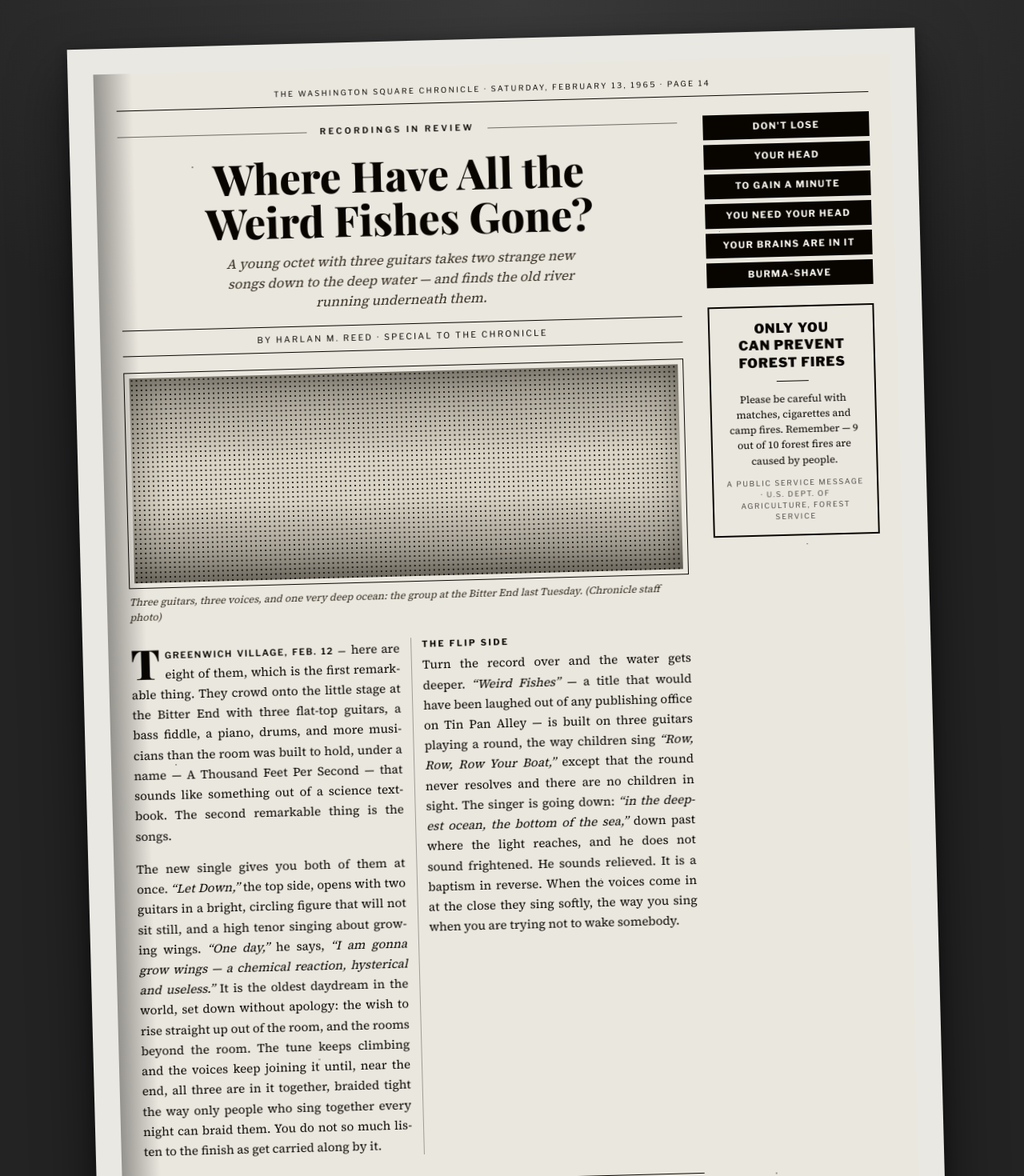
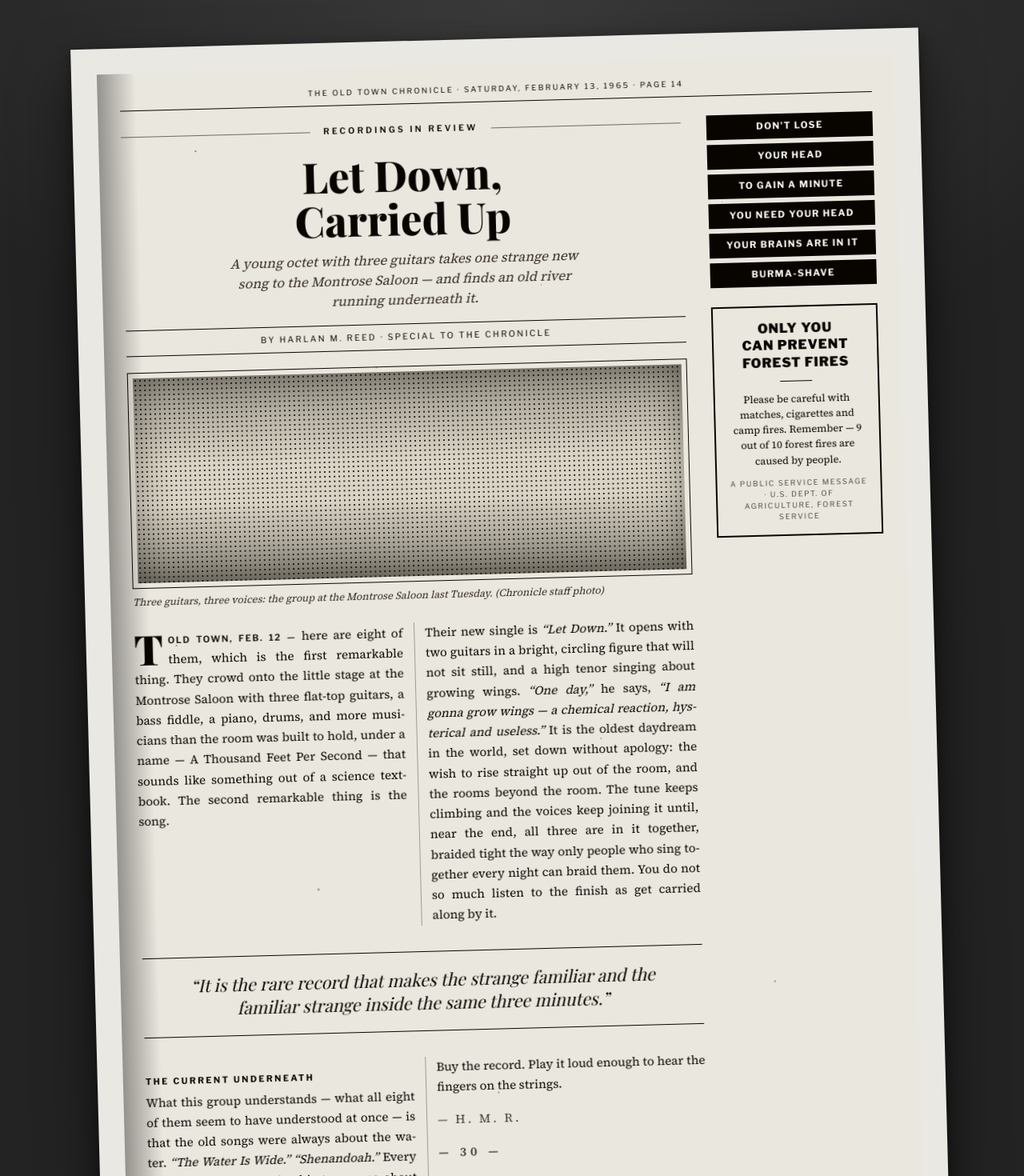
Before and after one commit to topher416/fmnogg.in, a Next.js app: page /weird-fishes in a window 1280 px wide. Shown: the top 1470 px of the page at 80% size. Built offline with nearby package versions, Linux system fonts and the light colour scheme; a web font is replaced by a local one.

Commit message:
Weird Fishes page: Chicago/Montrose pass, Weird Fishes omitted

```diff
--- a/src/app/[album]/[track]/page.tsx
+++ b/src/app/[album]/[track]/page.tsx
@@ -74,7 +74,7 @@ export default async function TrackPage({
 
         <VideoPlayer src={r2Video(track)} title={track.title} color={album.color} />
 
-        {track.slug === "weird-fishes-arpeggi" ? (
+        {track.slug === "let-down" ? (
           <p className="mt-4 text-right font-mono text-[0.6rem] uppercase tracking-[0.14em] text-white/25">
             <Link
               href="/weird-fishes"
--- a/src/app/weird-fishes/page.tsx
+++ b/src/app/weird-fishes/page.tsx
@@ -15,7 +15,7 @@ const body = Source_Serif_4({
 });
 
 export const metadata: Metadata = {
-  title: "Where Have All the Weird Fishes Gone?",
+  title: "Let Down, Carried Up",
   description:
     "From the Arts & Leisure section, Saturday, February 13, 1965: a review of a young octet's new single.",
   alternates: { canonical: "/weird-fishes" },
@@ -117,7 +117,7 @@ export default function WeirdFishesPage() {
               color: INK,
             }}
           >
-            The Washington Square Chronicle · Saturday, February 13, 1965 ·
+            The Old Town Chronicle · Saturday, February 13, 1965 ·
             Page 14
           </div>
 
@@ -145,18 +145,18 @@ export default function WeirdFishesPage() {
                 className="mt-5 text-center font-[family-name:var(--font-playfair)] font-extrabold leading-[1.04]"
                 style={{ fontSize: "clamp(1.9rem, 4.6vw, 3.3rem)", color: INK }}
               >
-                Where Have All the
+                Let Down,
                 <br />
-                Weird Fishes Gone?
+                Carried Up
               </h1>
 
               <p
                 className="mx-auto mt-3 max-w-[50ch] text-center font-[family-name:var(--font-body-serif)] italic"
                 style={{ fontSize: "1.05rem", lineHeight: 1.5, color: "#3d362b" }}
               >
-                A young octet with three guitars takes two strange new songs
-                down to the deep water — and finds the old river running
-                underneath them.
+                A young octet with three guitars takes one strange new song to
+                the Montrose Saloon — and finds an old river running
+                underneath it.
               </p>
 
               <p
@@ -204,8 +204,8 @@ export default function WeirdFishesPage() {
                     color: "#3d362b",
                   }}
                 >
-                  Three guitars, three voices, and one very deep ocean: the
-                  group at the Bitter End last Tuesday. (Chronicle staff photo)
+                  Three guitars, three voices: the group at the Montrose Saloon
+                  last Tuesday. (Chronicle staff photo)
                 </figcaption>
               </figure>
 
@@ -218,19 +218,19 @@ export default function WeirdFishesPage() {
                     className="font-[family-name:var(--font-franklin)] text-[0.7rem] font-semibold uppercase"
                     style={{ letterSpacing: "0.14em" }}
                   >
-                    Greenwich Village, Feb. 12 —
+                    Old Town, Feb. 12 —
                   </span>{" "}
                   <span className="dropcap">T</span>here are eight of them,
                   which is the first remarkable thing. They crowd onto the
-                  little stage at the Bitter End with three flat-top guitars, a
+                  little stage at the Montrose Saloon with three flat-top guitars, a
                   bass fiddle, a piano, drums, and more musicians than the room
                   was built to hold, under a name — A Thousand Feet Per Second
                   — that sounds like something out of a science textbook. The
-                  second remarkable thing is the songs.
+                  second remarkable thing is the song.
                 </p>
                 <p className="article-p">
-                  The new single gives you both of them at once.{" "}
-                  <em>“Let Down,”</em> the top side, opens with two guitars in
+                  Their new single is <em>“Let Down.”</em> It opens with two
+                  guitars in
                   a bright, circling figure that will not sit still, and a high
                   tenor singing about growing wings. <em>“One day,”</em> he
                   says, <em>“I am gonna grow wings — a chemical reaction,
@@ -242,21 +242,6 @@ export default function WeirdFishesPage() {
                   the way only people who sing together every night can braid
                   them. You do not so much listen to the finish as get carried
                   along by it.
-                </p>
-                <Subhead>The flip side</Subhead>
-                <p className="article-p">
-                  Turn the record over and the water gets deeper.{" "}
-                  <em>“Weird Fishes”</em> — a title that would have been
-                  laughed out of any publishing office on Tin Pan Alley — is
-                  built on three guitars playing a round, the way children sing{" "}
-                  <em>“Row, Row, Row Your Boat,”</em> except that the round
-                  never resolves and there are no children in sight. The singer
-                  is going down: <em>“in the deepest ocean, the bottom of the
-                  sea,”</em> down past where the light reaches, and he does
-                  not sound frightened. He sounds relieved. It is a baptism in
-                  reverse. When the voices come in at the close they sing
-                  softly, the way you sing when you are trying not to wake
-                  somebody.
                 </p>
               </div>
 
@@ -284,18 +269,15 @@ export default function WeirdFishesPage() {
                   about the water. <em>“The Water Is Wide.” “Shenandoah.”</em>{" "}
                   Every river song ever sung in this town was about going down
                   to something deeper than yourself and coming back changed, or
-                  not coming back. These eight have simply taken the river all
-                  the way out to the ocean. The instruments are new and the
+                  not coming back. The instruments are new and the
                   words are strange, but the current underneath is the oldest
                   one in the book. There is nothing here of the Kingston
                   Trio’s neatness, and none of Peter, Paul and Mary’s parlor
                   polish. This is something wilder, and all the better for it.
                 </p>
                 <p className="article-p">
-                  So where have all the weird fishes gone? Down past the light,
-                  to the bottom of the sea — and this octet, to its great
-                  credit, had the nerve to follow them. Buy the record. Play
-                  it loud enough to hear the fingers on the strings.
+                  Buy the record. Play it loud enough to hear the fingers on
+                  the strings.
                 </p>
                 <p
                   className="article-p font-[family-name:var(--font-franklin)] text-[0.68rem] uppercase"
```
